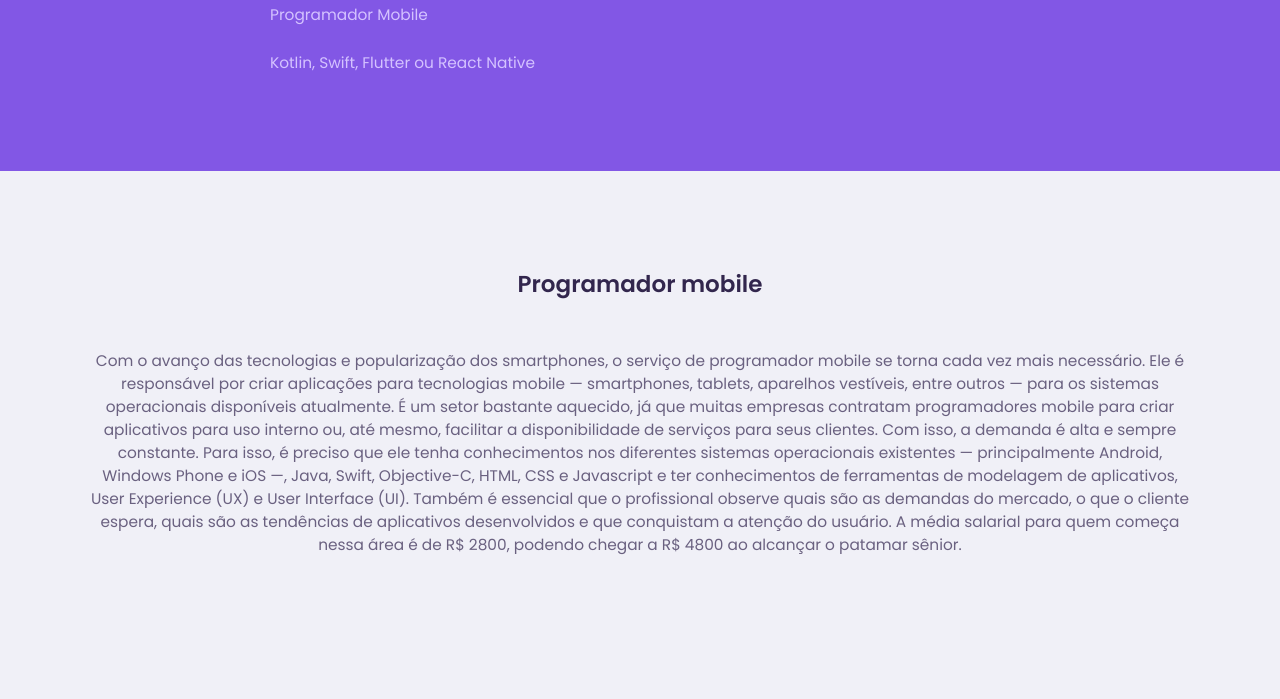
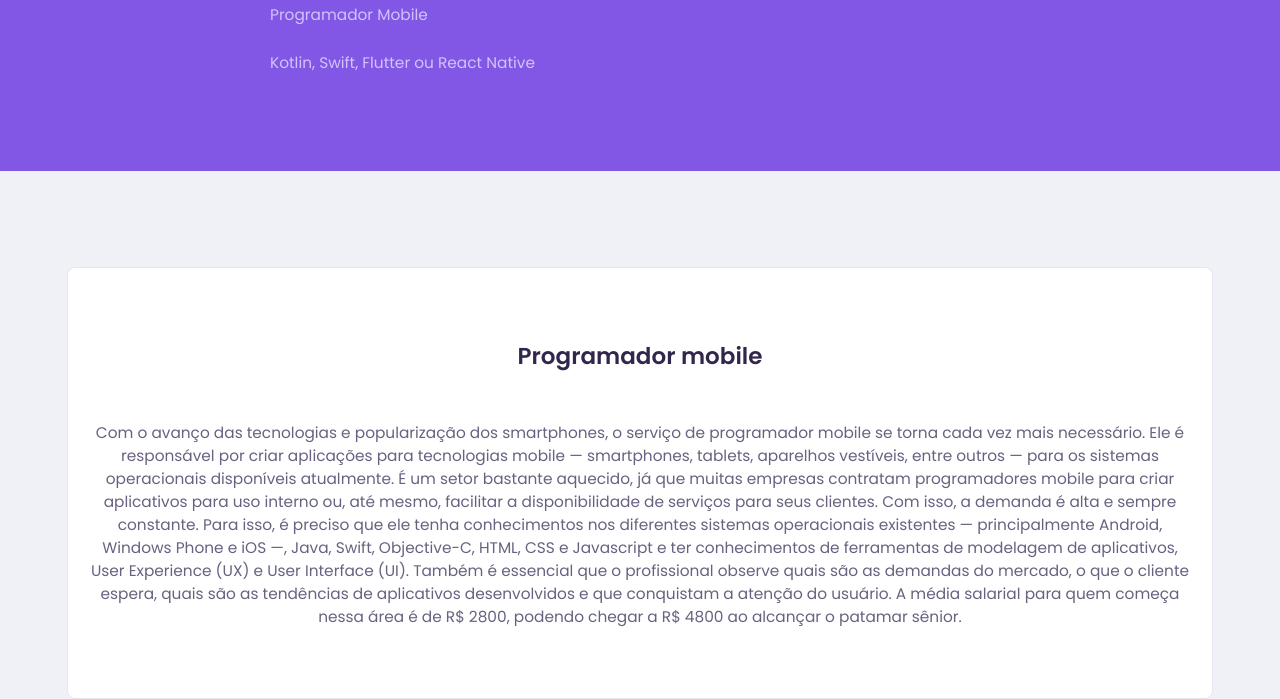
Before and after one commit to Fabioaguero/projeto-estagio, a website: page src/views/description-career.html in a window 1280 px wide. Shown: the part 169-868 px from the top of the page. Before the commit the page ends 800 px from the top, so only its background shows below. Drawn offline with Linux system fonts and the light colour scheme.

Commit message:
box
box description

```diff
--- a/src/views/description-career.html
+++ b/src/views/description-career.html
@@ -52,6 +52,11 @@
             justify-content: center;
             margin: 0 3.5rem;
             padding: 0 2rem;
+            background-color: var(--color-box-base);
+            border: 1.5px solid var(--color-line-in-white);
+            border-radius: 8px;
+            height: 45rem;
+
         }
         .description h1 {
             color: var(--color-text-title)
```
